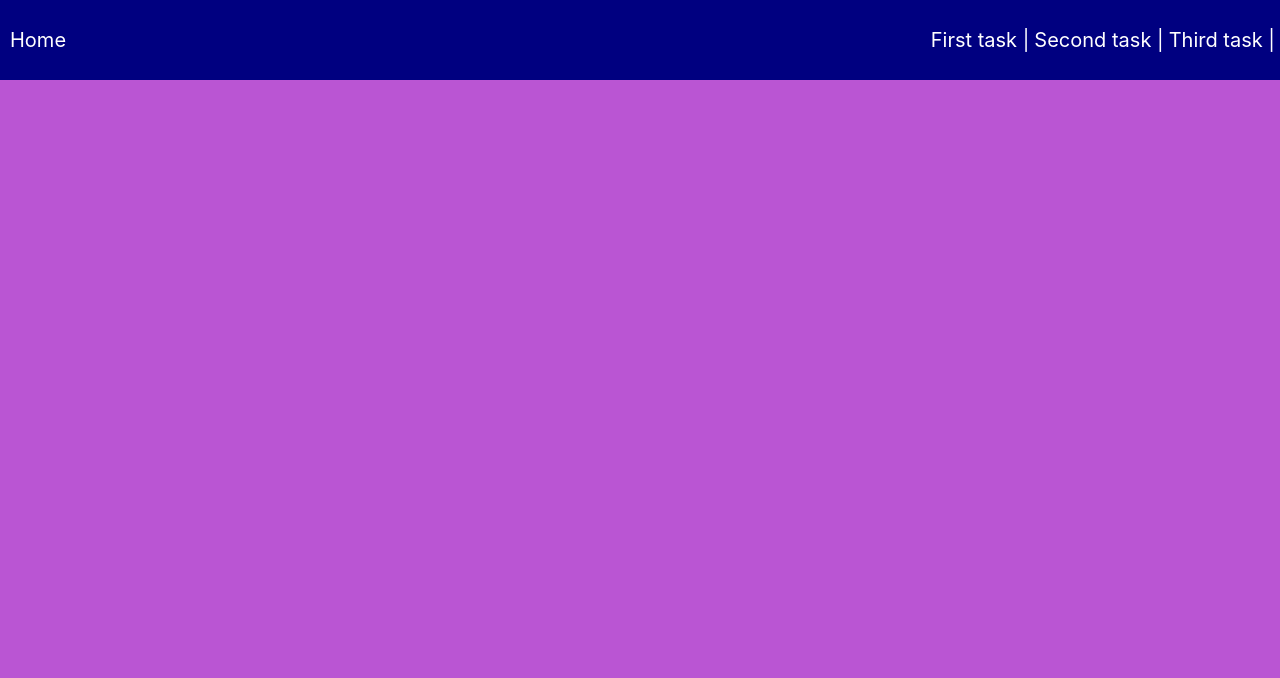
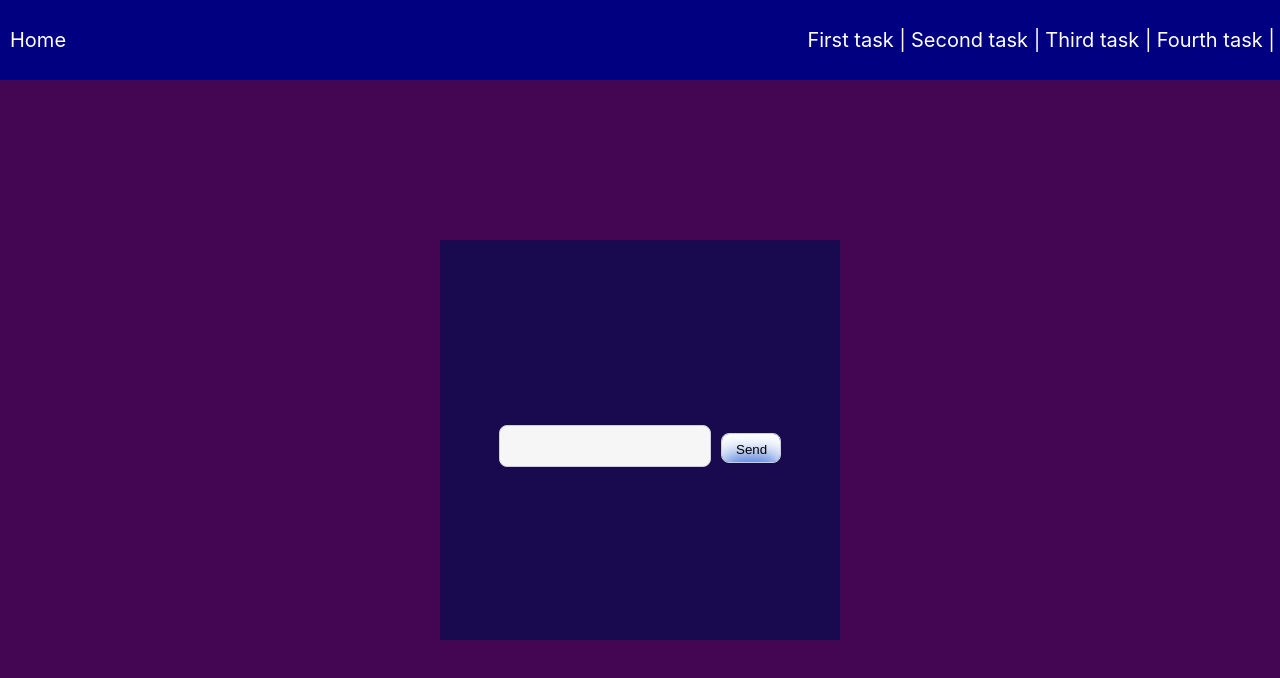
Before and after one commit to AlexeyGorbachevskiy/Ignat_Tasks, a React (Create React App) app in the folder my-app/: page /fourth_task in a window 1280 px wide. Shown: the top 678 px of the page. Built offline with nearby package versions, Linux system fonts and the light colour scheme; the HTML template or start-up script is replaced by a standard one.

Commit message:
4 task is done

```diff
--- a/my-app/src/App.css
+++ b/my-app/src/App.css
@@ -3,7 +3,7 @@
     grid-template-rows: 10% 1fr;
     min-width: 100vw;
     min-height: 100vh;
-    background-color: mediumorchid;
+    background-color: #440553;
 }
 
 .content{
--- a/my-app/src/App.tsx
+++ b/my-app/src/App.tsx
@@ -9,6 +9,7 @@ import {BrowserRouter, Route} from "react-router-dom";
 import FirstTask from "./components/FirstTask/FirstTask";
 import SecondTask from "./components/SecondTask/SecondTask";
 import ThirdTask from "./components/ThirdTask/ThirdTask";
+import FourthTask from "./components/FourthTask/FourthTask";
 
 export type FilterStateType = 'all' | 'high' | 'medium' | 'low';
 
@@ -23,6 +24,7 @@ function App(props: StatePropsType) {
                     <Route path='/first_task' render={() => <FirstTask state={props.state}/>}/>
                     <Route path='/second_task' render={() => <SecondTask state={props.state}/>}/>
                     <Route path='/third_task' render={() => <ThirdTask state={props.state}/>}/>
+                    <Route path='/fourth_task' render={() => <FourthTask/>}/>
 
                 </div>
 
--- /dev/null
+++ b/my-app/src/components/FourthTask/Button.tsx
@@ -0,0 +1,17 @@
+import React, {DetailedHTMLProps, ButtonHTMLAttributes} from 'react';
+import obj from './FourthTask.module.css';
+
+
+export type ButtonPropsType = DetailedHTMLProps<ButtonHTMLAttributes<HTMLButtonElement>, HTMLButtonElement>;
+
+
+function Button(props: ButtonPropsType) {
+
+
+    return (
+        <button{...props}>Send</button>
+    );
+}
+
+
+export default Button;
--- /dev/null
+++ b/my-app/src/components/FourthTask/FourthTask.module.css
@@ -0,0 +1,56 @@
+
+
+.container{
+    width:400px;
+    height: 400px;
+    background-color: rgba(17, 11, 80, 0.82);
+    display: flex;
+    justify-content: center;
+    align-items: center;
+}
+.input{
+    height: 30px;
+    width: 200px;
+    margin-right: 10px;
+
+    font-size: 13px;
+    padding: 6px 0 4px 10px;
+    border: 1px solid #cecece;
+    background: #F6F6f6;
+    border-radius: 8px;
+    outline: none;
+}
+
+.input_container{
+    height: 30px;
+}
+
+.send_btn{
+    width:60px;
+    height: 30px;
+    cursor: pointer;
+    border: 1px solid #cecece;
+    background: #f6f6f6;
+    box-shadow: inset 0px 20px 20px #ffffff;
+    border-radius: 8px;
+    padding: 8px 14px;
+    margin-top: 15px;
+    outline: none;
+    background: #4676D7;
+}
+.send_btn:hover{
+    cursor:pointer;
+    background: #1d49aa;
+}
+.send_btn:active {
+    box-shadow: 0 0 0 2px #cbd6ee;
+}
+
+.error_mess{
+    color:red;
+    font-family: -apple-system;
+    font-style: italic;
+    margin-top: 5px;
+    margin-left: 20px;
+    font-size: 18px;
+}
--- /dev/null
+++ b/my-app/src/components/FourthTask/FourthTask.tsx
@@ -0,0 +1,57 @@
+import React, {
+    DetailedHTMLProps,
+    InputHTMLAttributes,
+    KeyboardEvent,
+    ButtonHTMLAttributes,
+    useState,
+    ChangeEvent
+} from 'react';
+import obj from './FourthTask.module.css';
+import Input from "./Input";
+import Button from "./Button";
+import {v1} from "uuid";
+
+type ArrayElementType = {
+    id: string
+    name: string
+}
+
+function FourthTask() {
+    let [arr, setArr] = useState<Array<ArrayElementType>>([]);
+    let [inputValue, setInputValue] = useState('');
+    let [errorMessage, setErrorMessage] = useState('');
+    const onSendBtnClickHandler = () => {
+        if (inputValue.trim() === '') {
+            setErrorMessage('Field is required');
+            inputValue && setArr([...arr, {id: v1(), name: inputValue}]);
+            setInputValue('');
+            return
+        }
+        alert('Hello, ' + inputValue);
+        inputValue && setArr([...arr, {id: v1(), name: inputValue}]);
+        setInputValue('');
+    }
+    const onInputChangeHandler = (e: ChangeEvent<HTMLInputElement>) => {
+        setInputValue(e.currentTarget.value);
+        setErrorMessage('')
+    }
+
+    return (
+        <div className={obj.container}>
+            <Input onChange={onInputChangeHandler}
+                   value={inputValue}
+                   className={obj.input}
+                   onEnter={onSendBtnClickHandler}
+                   error={errorMessage}
+            />
+            <Button
+                onClick={onSendBtnClickHandler}
+                className={obj.send_btn}
+            />
+        </div>
+
+    );
+}
+
+
+export default FourthTask;
--- /dev/null
+++ b/my-app/src/components/FourthTask/Input.tsx
@@ -0,0 +1,27 @@
+import React, {DetailedHTMLProps, InputHTMLAttributes, KeyboardEvent, ButtonHTMLAttributes} from 'react';
+import obj from './FourthTask.module.css';
+
+
+export type InputPropsType = DetailedHTMLProps<InputHTMLAttributes<HTMLInputElement>, HTMLInputElement>
+    & { onEnter?: () => void, error?: string };
+
+
+function Input(propsI: InputPropsType) {
+    const {onEnter, error, ...props} = propsI;
+
+    const onEnterCallback = (e: KeyboardEvent<HTMLInputElement>) => {
+        if (e.charCode === 13) {
+            onEnter && onEnter();
+        }
+    }
+
+    return (
+        <span className={obj.input_container}>
+            <input {...props} onKeyPress={onEnterCallback} type={'text'}/>
+            {propsI.error !== '' ? <div className={obj.error_mess}>{propsI.error}</div> : ''}
+        </span>
+    );
+}
+
+
+export default Input;
--- a/my-app/src/components/Header/Header.tsx
+++ b/my-app/src/components/Header/Header.tsx
@@ -13,6 +13,7 @@ function Header() {
             <span><NavLink className={obj.link} to={'/first_task'}>First task</NavLink></span>
             <span> <NavLink className={obj.link} to={'/second_task'}>Second task</NavLink></span>
             <span> <NavLink className={obj.link} to={'/third_task'}>Third task</NavLink></span>
+            <span> <NavLink className={obj.link} to={'/fourth_task'}>Fourth task</NavLink></span>
             </span>
         </div>
 
--- a/my-app/src/components/ThirdTask/ThirdTask.tsx
+++ b/my-app/src/components/ThirdTask/ThirdTask.tsx
@@ -22,9 +22,7 @@ function ThirdTask(props: StatePropsType) {
     const onInputChangeHandler = (e: ChangeEvent<HTMLInputElement>) => setInputValue(e.currentTarget.value);
     const onInputEnterPressHandler = (e: KeyboardEvent<HTMLInputElement>) => {
         if (e.charCode === 13) {
-            inputValue && alert('Hello, ' + inputValue);
-            inputValue && setArr([...arr, {id: v1(), name: inputValue}]);
-            setInputValue('');
+            onSendBtnClickHandler();
         }
     }
 
--- a/my-app/src/redux/state.tsx
+++ b/my-app/src/redux/state.tsx
@@ -71,7 +71,7 @@ const state = {
             {id: 1, affair: 'Programming', priority: 'high'},
             {id: 2, affair: 'Training', priority: 'high'},
             {id: 3, affair: 'Reading', priority: 'medium'},
-            {id: 4, affair: 'Fishing', priority: 'low'}
+            {id: 4, affair: 'Fishing', priority: 'low'},
         ]
 
     }
```
Also changed, not shown: my-app/public/index.html (+7 -6 lines).
